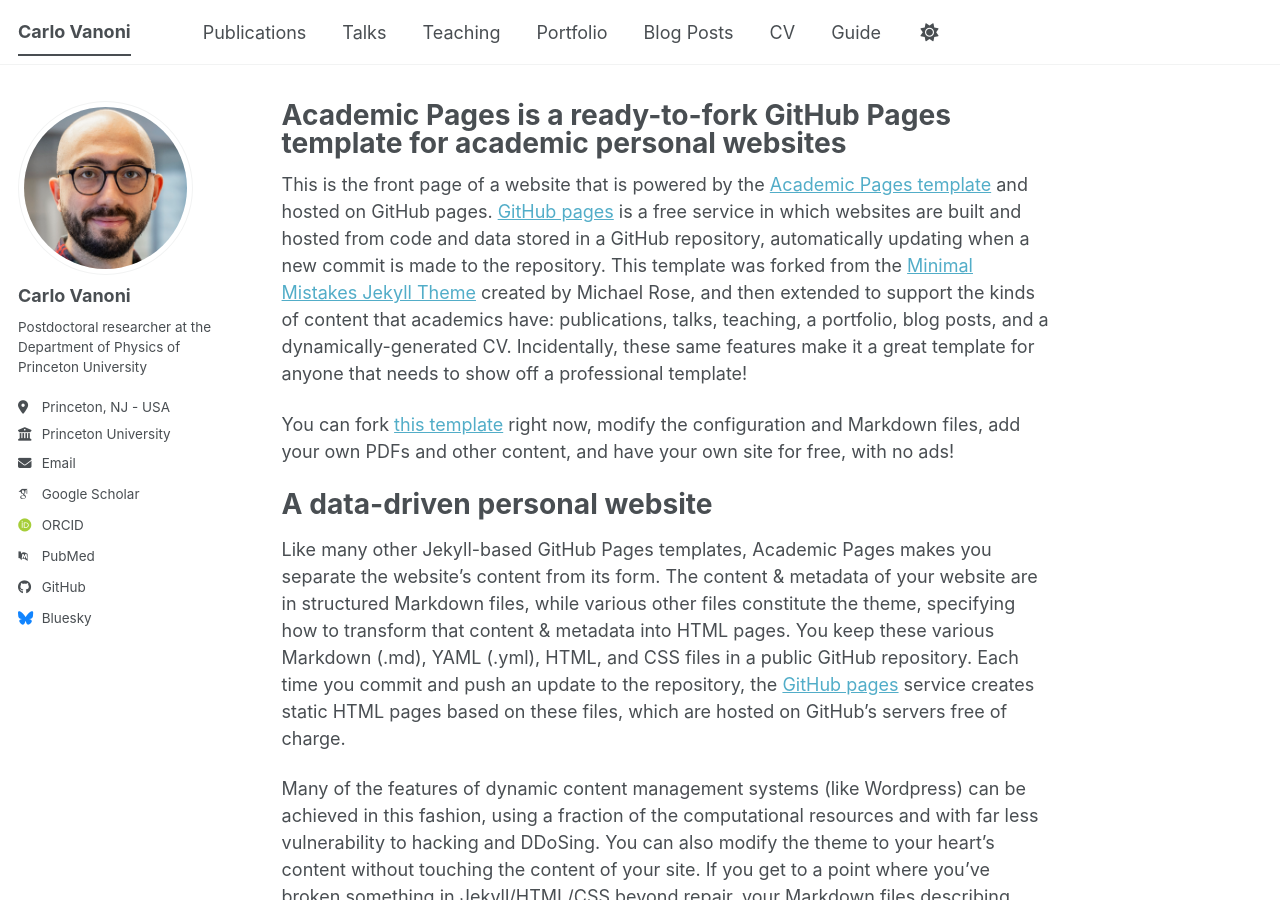
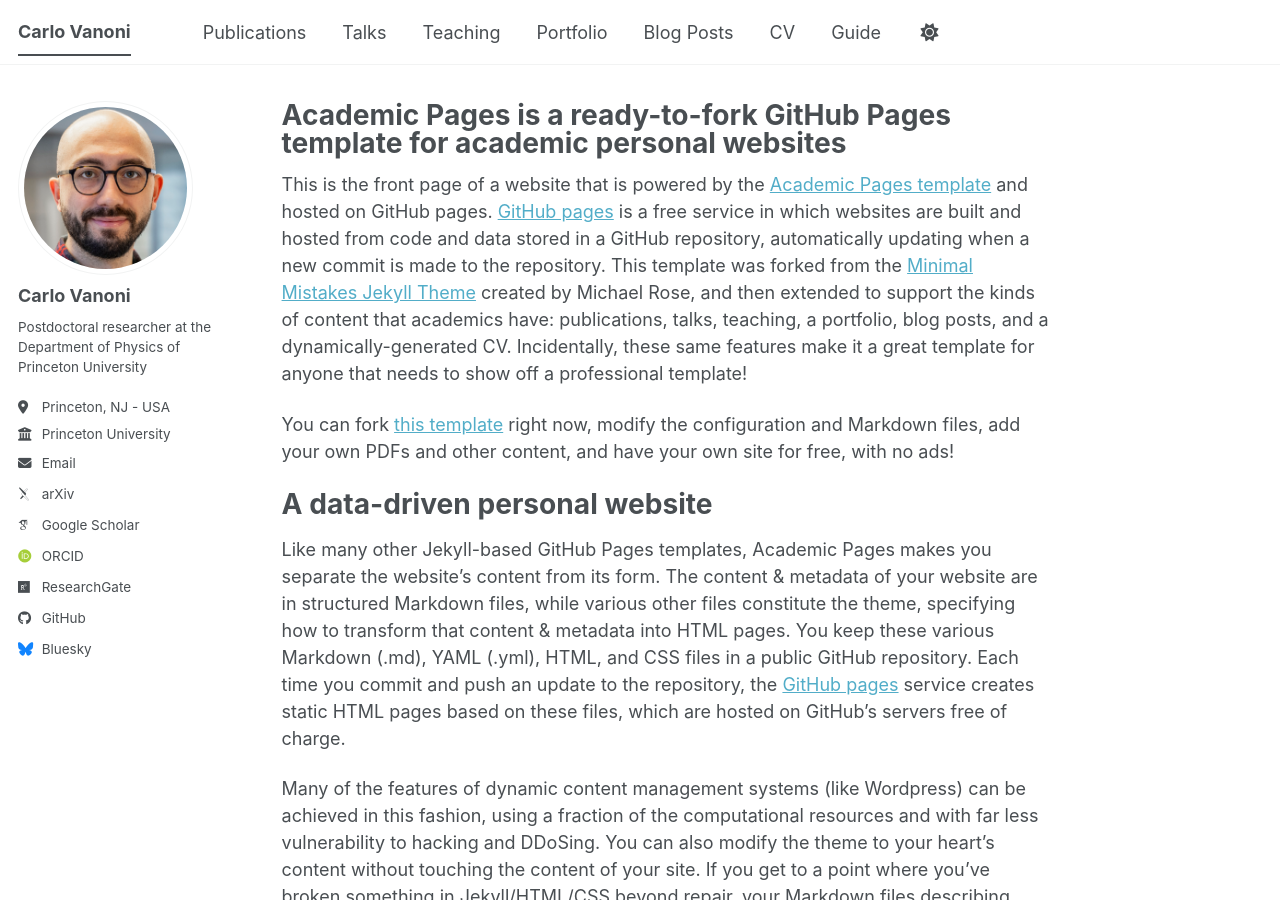
Before and after one commit to CarloVanoni/carlovanoni.github.io, a Jekyll site: the page built from _pages/about.md, in a window 1280 px wide and 900 px high. Built offline with Jekyll 4.4.1, drawn with Linux system fonts in a browser that asks for light colours; some web fonts are replaced; a script bundle is joined from its source files by our own code; library files that are not in the unit come from our copies; some of the changed lines change nothing that is shown.

Commit message:
Update _config.yml

```diff
--- a/_config.yml
+++ b/_config.yml
@@ -34,15 +34,15 @@
 
   # Academic websites
   academia         : # URL
-  arxiv            : # URL - Update with the correct link to your profile
-  googlescholar    : "https://scholar.google.com/citations?user=PS_CX0AAAAAJ"
+  arxiv            : "https://arxiv.org/a/vanoni_c_1.html"
+  googlescholar    : "https://scholar.google.com/citations?user=prbcNX4AAAAJ&hl=it"
   inspire-hep      : # URL
   impactstory      : # URL
-  orcid            : "https://orcid.org/yourorcidurl"
+  orcid            : "https://orcid.org/0000-0002-0927-2868"
   semantic         : # URL
   ssrn             : # URL
-  pubmed           : "https://www.ncbi.nlm.nih.gov/pubmed/?term=john+snow"
-  researchgate     : # URL
+  pubmed           : # URL
+  researchgate     : "https://www.researchgate.net/profile/Carlo-Vanoni?ev=hdr_xprf"
   scopus           : # URL
   zotero           : # URL
 
@@ -51,7 +51,7 @@
   bitbucket        : # Username - Update with your username on the site
   codepen          : # Username
   dribbble         : # Username
-  github           : "academicpages"
+  github           : "CarloVanoni"
   kaggle           : # Username
   stackoverflow    : # User number or user number and name (i.e., use "1" or "1/jeff-atwood")
 
```
